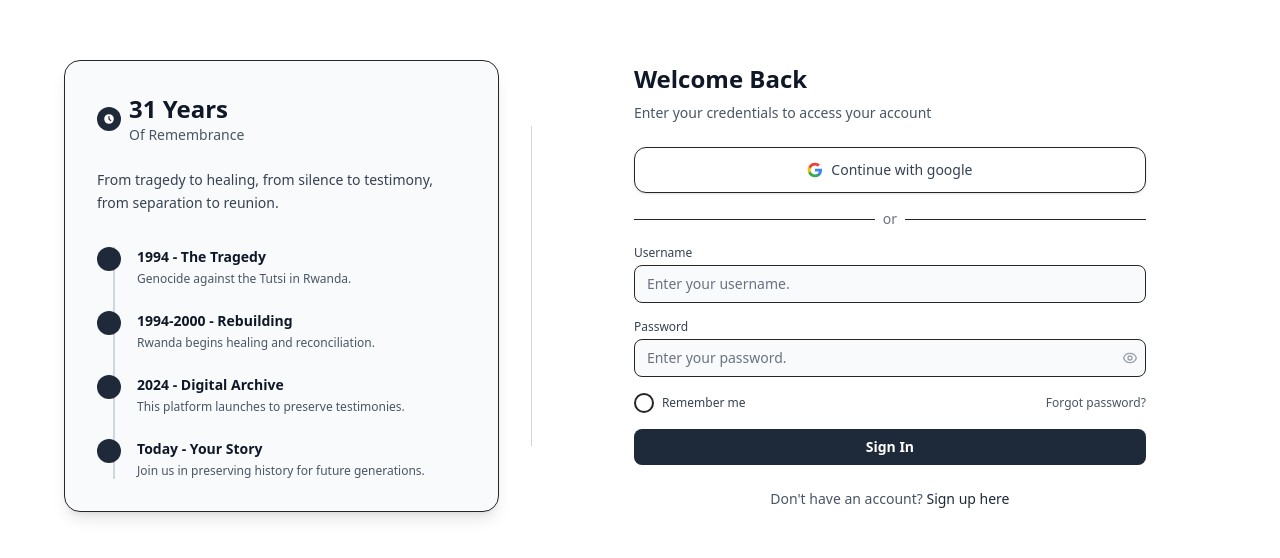
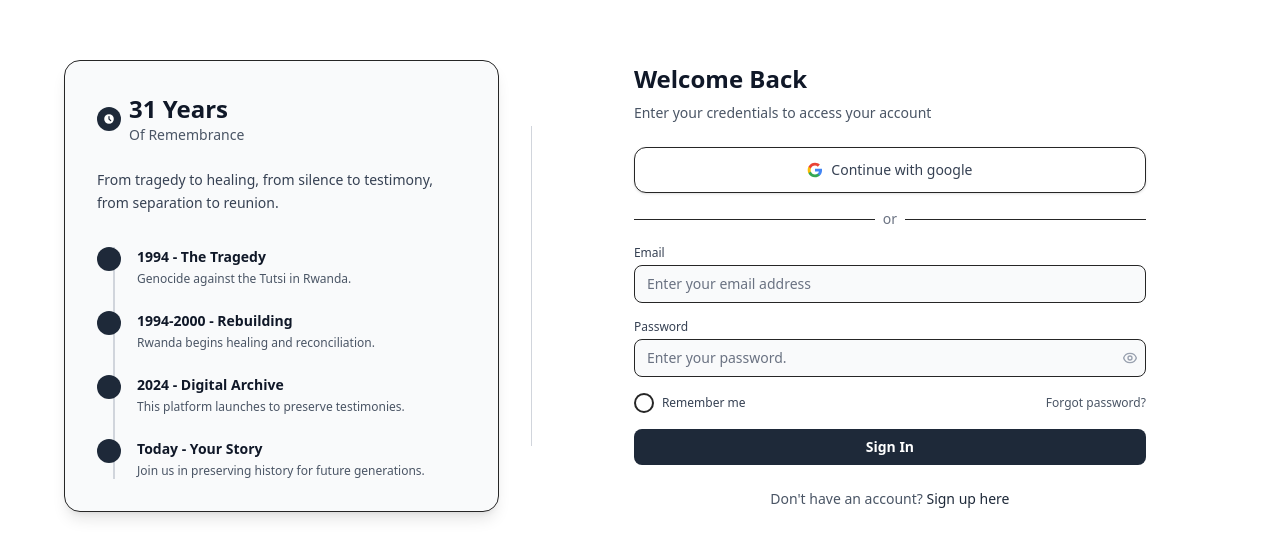
Before and after one commit to housemajorrwanda/StoryBook, a Next.js app: page /login in a window 1280 px wide. Shown: the part 114-672 px from the top of the page. Built offline with nearby package versions, Linux system fonts and the light colour scheme; no server answers.

Commit message:
landing page

```diff
--- a/app/(auth)/login/page.tsx
+++ b/app/(auth)/login/page.tsx
@@ -89,7 +89,7 @@ export default function LoginPage() {
             </div>
 
               <Formik
-                initialValues={{ username: '', password: '' }}
+                initialValues={{ email: '', password: '' }}
                 validationSchema={loginValidationSchema}
                 onSubmit={handleSubmit}
               >
@@ -119,20 +119,20 @@ export default function LoginPage() {
                   </div>
                 </div>
 
-                {/* Username Field */}
+                {/* Email Field */}
                 <div>
-                  <label htmlFor="username" className="block text-xs font-medium text-gray-700 mb-1">
-                    Username
+                  <label htmlFor="email" className="block text-xs font-medium text-gray-700 mb-1">
+                    Email
                   </label>
                   <Field
-                    type="text"
-                    id="username"
-                    name="username"
+                    type="email"
+                    id="email"
+                    name="email"
                     className="w-full px-3 py-2 border border-gray-300 rounded-lg bg-gray-50 text-gray-900 placeholder-gray-500 focus:outline-none focus:ring-2 focus:ring-gray-800 focus:border-transparent text-sm"
-                    placeholder="Enter your username."
+                    placeholder="Enter your email address"
                   />
-                  {errors.username && touched.username && (
-                    <p className="mt-1 text-sm text-red-600">{errors.username}</p>
+                  {errors.email && touched.email && (
+                    <p className="mt-1 text-sm text-red-600">{errors.email}</p>
                   )}
                 </div>
 
--- a/app/dashboard/page.tsx
+++ b/app/dashboard/page.tsx
@@ -1,7 +1,12 @@
 "use client";
 
-import { HeroSection } from "@/components/shared";
+import { UnderDevelopment } from "@/components/shared";
 
 export default function DashboardPage() {
-  return <HeroSection />;
+  return (
+    <UnderDevelopment
+      title="Dashboard Under Development"
+      subtitle="This dashboard is still under development. Please check back later."
+    />
+  );
 }
--- /dev/null
+++ b/src/components/shared/UnderDevelopment.tsx
@@ -0,0 +1,39 @@
+interface UnderDevelopmentProps {
+  title?: string;
+  subtitle?: string;
+  className?: string;
+}
+
+export default function UnderDevelopment({
+  title = "Page Under Development",
+  subtitle = "This page is still under development. Please check back later.",
+  className = "",
+}: UnderDevelopmentProps) {
+  return (
+    <div className={`flex items-center justify-center min-h-[60vh] ${className}`}>
+      <div className="text-center max-w-md mx-auto px-4">
+        <div className="mb-6">
+          <svg
+            className="w-20 h-20 mx-auto text-gray-400 mb-4"
+            fill="none"
+            stroke="currentColor"
+            viewBox="0 0 24 24"
+          >
+            <path
+              strokeLinecap="round"
+              strokeLinejoin="round"
+              strokeWidth={2}
+              d="M10 20l4-16m4 4l4 4-4 4M6 16l-4-4 4-4"
+            />
+          </svg>
+        </div>
+        <h2 className="text-2xl md:text-3xl font-bold text-gray-900 mb-3">
+          {title}
+        </h2>
+        <p className="text-gray-600 text-base md:text-lg">
+          {subtitle}
+        </p>
+      </div>
+    </div>
+  );
+}
--- a/src/components/shared/index.ts
+++ b/src/components/shared/index.ts
@@ -1,2 +1,3 @@
 export { default as HeroSection } from "./HeroSection";
 export { default as NotFound } from "./NotFound";
+export { default as UnderDevelopment } from "./UnderDevelopment";
--- a/src/lib/validation/auth.validation.ts
+++ b/src/lib/validation/auth.validation.ts
@@ -1,9 +1,9 @@
 import * as Yup from "yup";
 
 export const loginValidationSchema = Yup.object({
-  username: Yup.string()
-    .min(3, "Username must be at least 3 characters")
-    .required("Username is required"),
+  email: Yup.string()
+    .email("Invalid email address")
+    .required("Email is required"),
   password: Yup.string()
     .min(8, "Password must be at least 8 characters")
     .required("Password is required"),
--- a/src/types/auth.d.ts
+++ b/src/types/auth.d.ts
@@ -1,7 +1,7 @@
 import { ApiResponse, User } from "./common";
 
 export interface LoginCredentials {
-  username: string;
+  email: string;
   password: string;
 }
 
```
